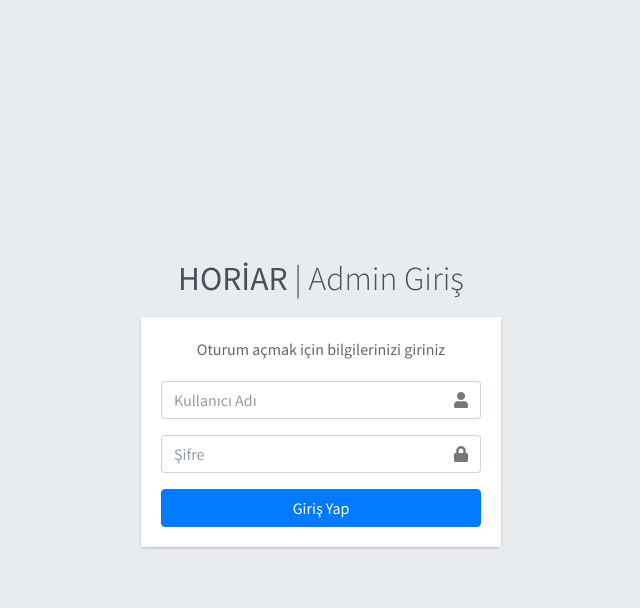
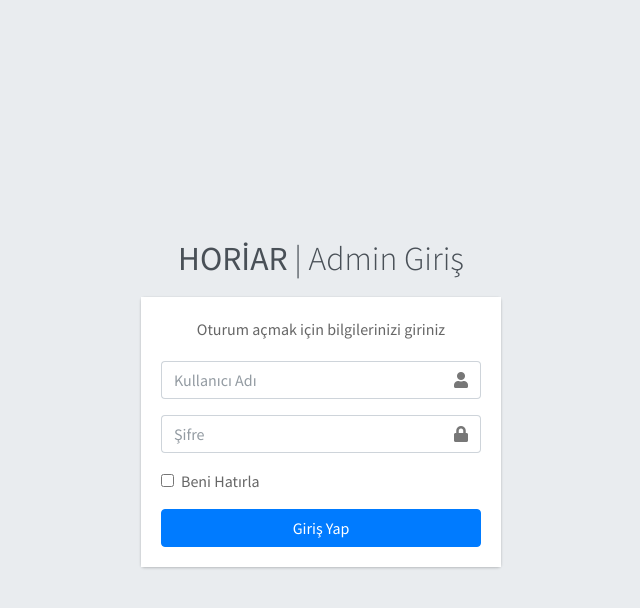
Before and after one commit to hsynalv/Horiar-WEB-API, a Flask app: page /admin/login in a window 1280 px wide. Shown: the top 608 px of the page, without its empty margins (319-959 px from the left). Run offline with Flask 2, Linux system fonts and the light colour scheme; some libraries are stand-ins or nearby versions.

Commit message:
admin page remember me

```diff
--- a/app/forms/forms.py
+++ b/app/forms/forms.py
@@ -1,8 +1,9 @@
 from flask_wtf import FlaskForm
-from wtforms import StringField, PasswordField, SubmitField
+from wtforms import StringField, PasswordField, BooleanField, SubmitField
 from wtforms.validators import DataRequired
 
 class LoginForm(FlaskForm):
-    username = StringField('Username', validators=[DataRequired()])
-    password = PasswordField('Password', validators=[DataRequired()])
-    submit = SubmitField('Login')
+    username = StringField('Kullanıcı Adı', validators=[DataRequired()])
+    password = PasswordField('Şifre', validators=[DataRequired()])
+    remember_me = BooleanField('Beni Hatırla')  # Beni hatırla kutusu
+    submit = SubmitField('Giriş Yap')
--- a/app/routes/admin_routes.py
+++ b/app/routes/admin_routes.py
@@ -47,15 +47,14 @@ def login():
 
         # Kullanıcı varsa ve şifre doğruysa giriş başarılı olur
         if user and UserService.check_password(user.password, form.password.data):
-
-            # Kullanıcının roles alanında ilgili rol var mı kontrol edelim
-            admin_role = "9951a9b2-f455-4940-931e-432bc057179a"  # Admin rolü ID'si
-            if admin_role in user.roles:  # Kullanıcıda bu rol var mı kontrol et
-                login_user(user)  # Kullanıcıyı giriş yaptır
-                session['admin_logged_in'] = True  # Admin oturumunu işaretle
-                return redirect(url_for('admin.index'))  # Admin index sayfasına yönlendir
+            admin_role = "9951a9b2-f455-4940-931e-432bc057179a"
+            if admin_role in user.roles:
+                remember = form.remember_me.data  # Formdan 'Beni Hatırla' seçeneğini al
+                login_user(user, remember=remember)  # Kalıcı oturum seçeneği
+                session['admin_logged_in'] = True
+                return redirect(url_for('admin.index'))
             else:
-                flash('Admin yetkisine sahip değilsiniz.', 'danger')  # Rol yoksa hata mesajı
+                flash('Admin yetkisine sahip değilsiniz.', 'danger')
 
         # Eğer kullanıcı adı veya şifre hatalıysa flash mesajı göster
         flash('Yanlış kullanıcı adı veya şifre', 'danger')
--- a/app/templates/admin_login.html
+++ b/app/templates/admin_login.html
@@ -5,7 +5,7 @@
     <meta name="viewport" content="width=device-width, initial-scale=1.0">
     <title>Horiar | Admin</title>
     <!-- Bootstrap CDN -->
-      <!-- Google Font: Source Sans Pro -->
+    <!-- Google Font: Source Sans Pro -->
     <link rel="stylesheet" href="https://fonts.googleapis.com/css?family=Source+Sans+Pro:300,400,400i,700&display=fallback">
     <!-- Theme style -->
     <link rel="stylesheet" href="{{ url_for('static', filename='css/adminlte.min.css') }}">
@@ -34,6 +34,7 @@
       <!-- Giriş formu -->
       <form method="POST" action="{{ url_for('admin_routes_bp.login') }}">
         {{ form.hidden_tag() }}
+
         <div class="input-group mb-3">
           {{ form.username(class="form-control", placeholder="Kullanıcı Adı") }}
           <div class="input-group-append">
@@ -42,6 +43,7 @@
             </div>
           </div>
         </div>
+
         <div class="input-group mb-3">
           {{ form.password(class="form-control", placeholder="Şifre") }}
           <div class="input-group-append">
@@ -50,6 +52,13 @@
             </div>
           </div>
         </div>
+
+        <!-- Beni Hatırla Seçeneği -->
+        <div class="form-check mb-3">
+          {{ form.remember_me(class="form-check-input") }}
+          {{ form.remember_me.label(class="form-check-label") }}
+        </div>
+
         <div class="row">
           <div class="col-12">
             {{ form.submit(class="btn btn-primary btn-block", value="Giriş Yap") }}
```
